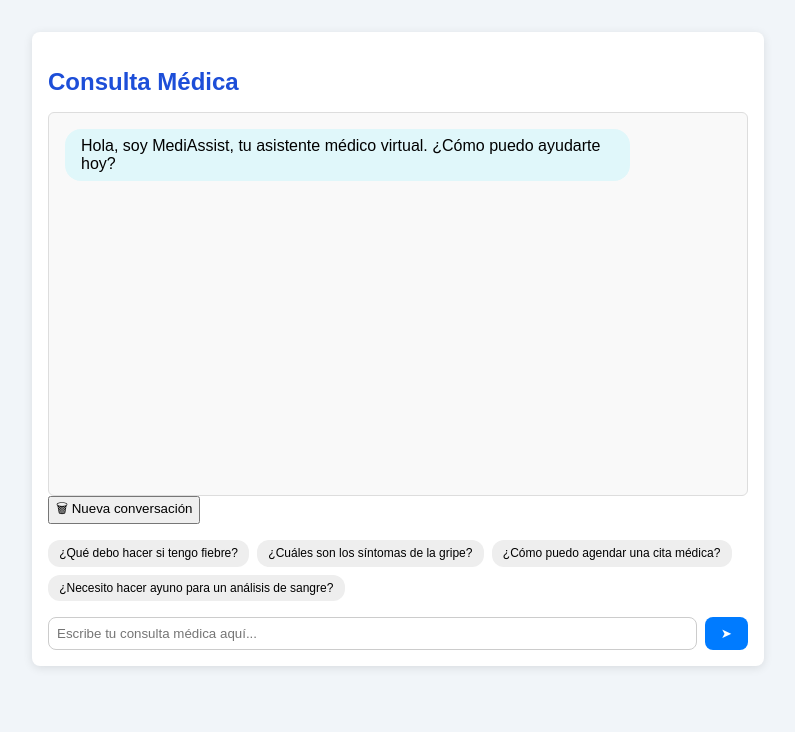
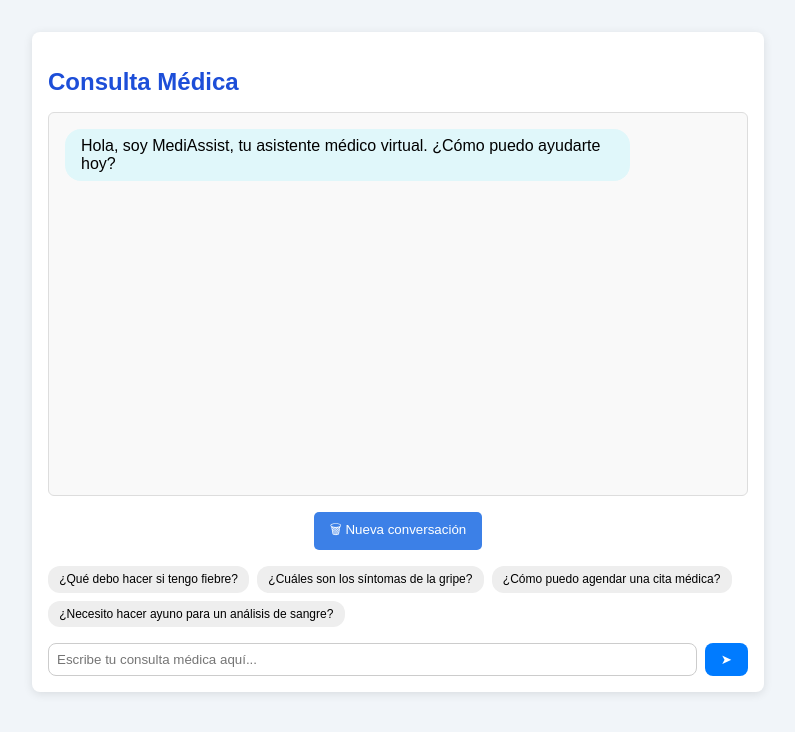
Before and after one commit to DanDardon/Frontend_chatbot, a React (Vite) app: page / in a window 1280 px wide. Shown: the top 732 px of the page, without its empty margins (242-1037 px from the left). Built offline with nearby package versions, Linux system fonts and the light colour scheme.

Commit message:
Update index.css

```diff
--- a/src/index.css
+++ b/src/index.css
@@ -87,3 +87,16 @@ body {
   border: none;
   cursor: pointer;
 }
+
+.nueva-conversacion {
+  margin-top: 1rem;
+  text-align: center;
+}
+.nueva-conversacion button {
+  background: #3c80e7;
+  color: white;
+  padding: 0.5rem 1rem;
+  border-radius: 5px;
+  cursor: pointer;
+  border: none;
+}
```
